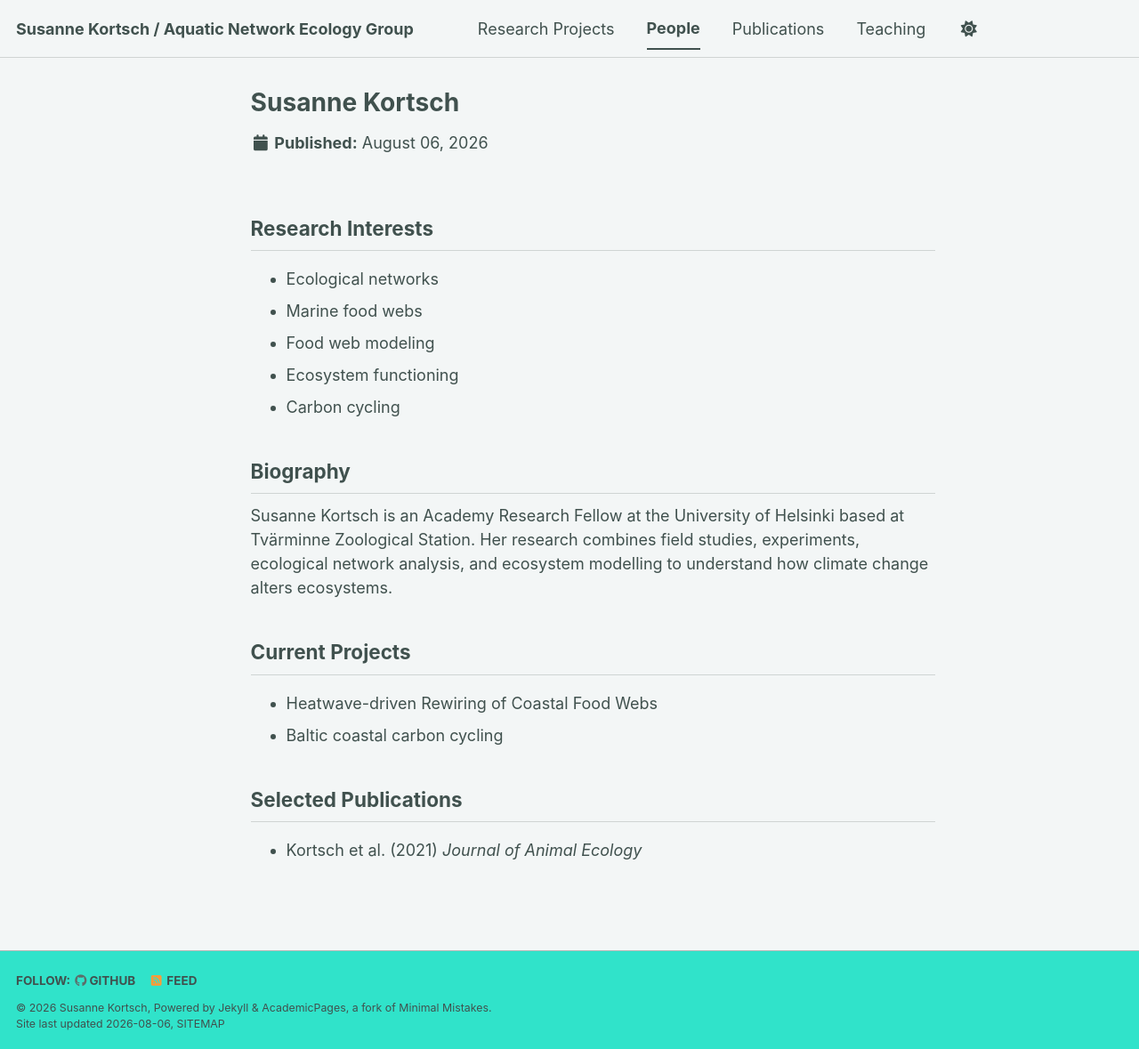
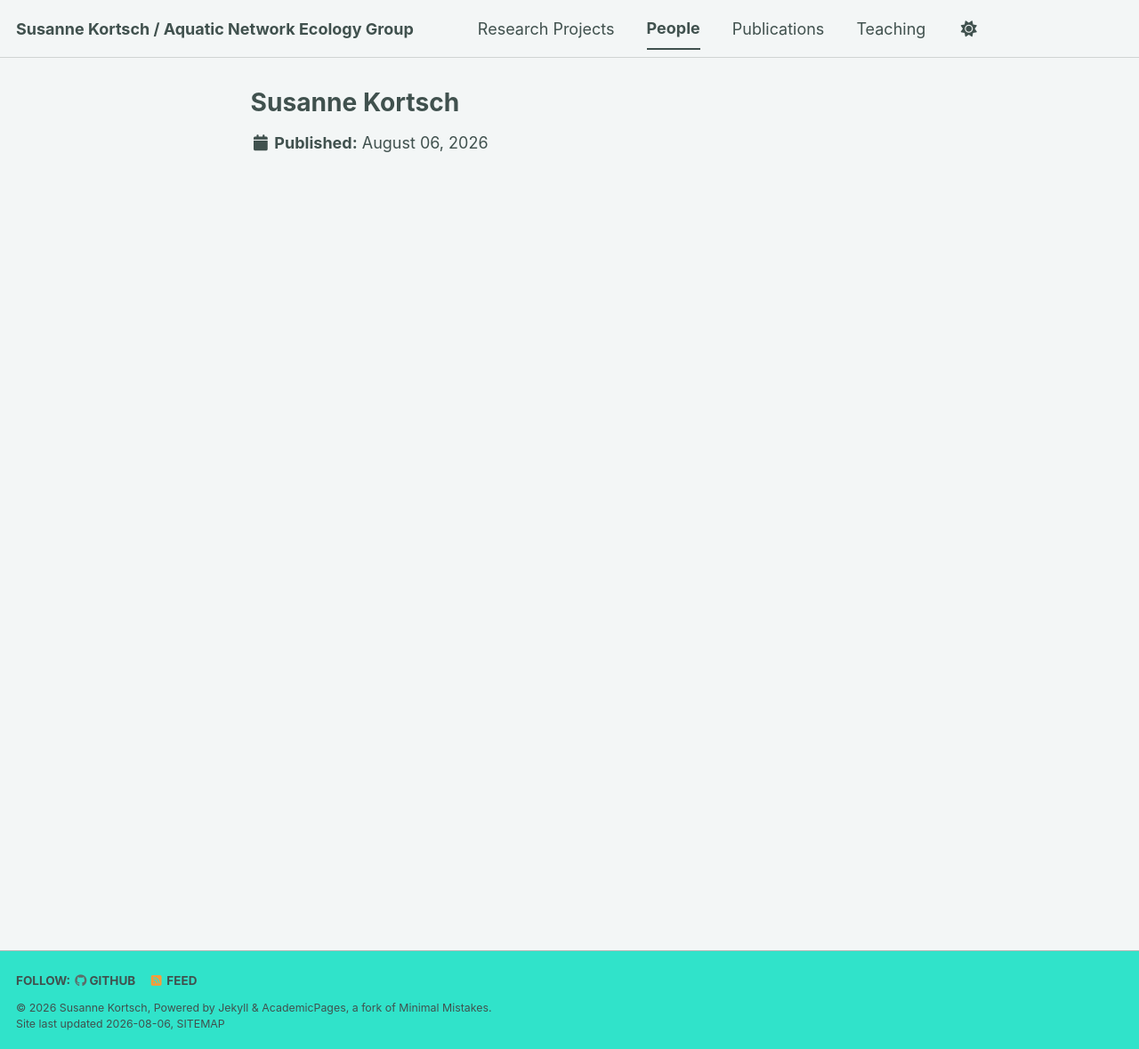
Before and after one commit to skortsch/skortsch.github.io, a Jekyll site: the page built from _people/susanne-kortsch.md, in a window 1280 px wide and 1179 px high. Shown: the whole window at 89% size. Built offline with Jekyll 4.4.1, drawn with Linux system fonts in a browser that asks for light colours; a style sheet for code colours, icons or effects is not loaded.

Commit message:
update sk profile

```diff
--- a/_people/susanne-kortsch.md
+++ b/_people/susanne-kortsch.md
@@ -1,56 +1,26 @@
 ---
 title: "Susanne Kortsch"
-
 collection: people
-
 permalink: /people/susanne-kortsch/
 
+group: principal-investigator
 role: "Principal Investigator"
+order: 1
 
 position: "Academy Research Fellow"
-
 institution: "University of Helsinki"
 
 email: "susanne.kortsch@helsinki.fi"
-
 website:
-
 orcid: "https://orcid.org/0000-0002-6495-4781"
-
 googlescholar: "https://scholar.google.com/citations?user=8F6a3pQAAAAJ&hl=en"
-
-github: "skortsch"
+github: "https://github.com/skortsch"
 
 linkedin:
-
 twitter:
-
 researchgate:
 
 image: "/images/people/susanne_kortsch.jpg"
 
-excerpt: "Marine community and food web ecologist"
-
+excerpt: "Marine community and food-web ecologist."
 ---
-
-## Research Interests
-
-- Ecological networks
-- Marine food webs
-- Food web modeling
-- Ecosystem functioning
-- Carbon cycling
-
-
-## Biography
-
-Susanne Kortsch is an Academy Research Fellow at the University of Helsinki based at Tvärminne Zoological Station. Her research combines field studies, experiments, ecological network analysis, and ecosystem modelling to understand how climate change alters ecosystems.
-
-## Current Projects
-
-- Heatwave-driven Rewiring of Coastal Food Webs
-- Baltic coastal carbon cycling
-
-## Selected Publications
-
-- Kortsch et al. (2021) *Journal of Animal Ecology*
```
